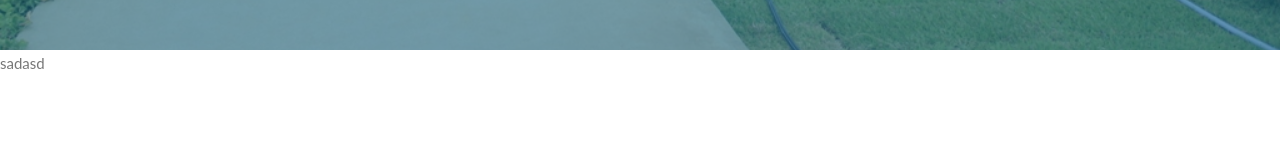
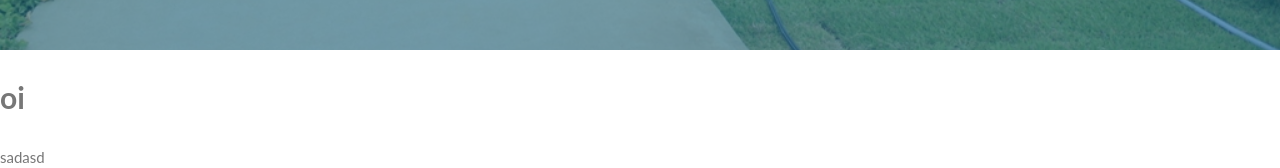
Before and after one commit to ifpe-cti/ifpe-cti.github.io, a React (Create React App) app: page / in a window 1280 px wide. Shown: the part 750-918 px from the top of the page. Before the commit the page ends 827 px from the top, so only its background shows below. Built offline with nearby package versions, Linux system fonts and the light colour scheme.

Commit message:
iniciando no componente CardProject

```diff
--- a/src/App.js
+++ b/src/App.js
@@ -1,5 +1,6 @@
 import React, { Component } from 'react';
 import PresentationPhoto from './components/PresentationPhoto'
+import CardProject from './components/CardProject'
 import campus from './assets/img/campus.jpg'
 import logoCti from './assets/img/ctiLogoBranca.png'
 
@@ -13,7 +14,7 @@ class App extends Component {
           height={"auto"}
           logo={logoCti}
         />
-
+        <CardProject/>
         sadasd
       </div>
     );
--- /dev/null
+++ b/src/components/CardProject/index.jsx
@@ -0,0 +1,13 @@
+import React from 'react'
+
+export default class CardProject extends React.Component {
+
+
+    render(){
+        return(
+            <h1>
+                oi
+            </h1>
+        )
+    }
+}
```
